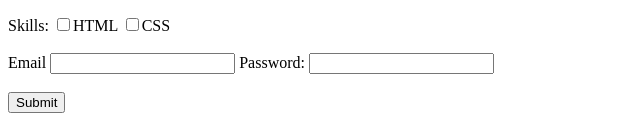
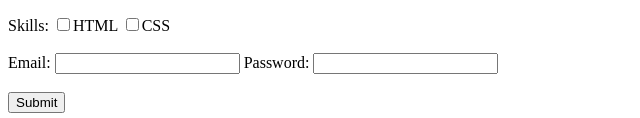
Before and after one commit to JCL604/HTML-COLLABOLATION, a plain HTML site: page index.html in a window 1280 px wide. Shown: the part 844-962 px from the top of the page, 0-640 px from the left. Drawn offline with Linux system fonts and the light colour scheme.

Commit message:
Coding goes well

```diff
--- a/index.html
+++ b/index.html
@@ -79,7 +79,7 @@
 <label for="">Skills:</label>
 <input type="checkbox" value="HTML">HTML
 <input type="checkbox" value="CSS">CSS <br> <br>
-<label for="">Email</label>
+<label for="">Email:</label>
 <input type="Email">
 <label for="">Password:</label>
 <input type="password"> <br> <br>
```
